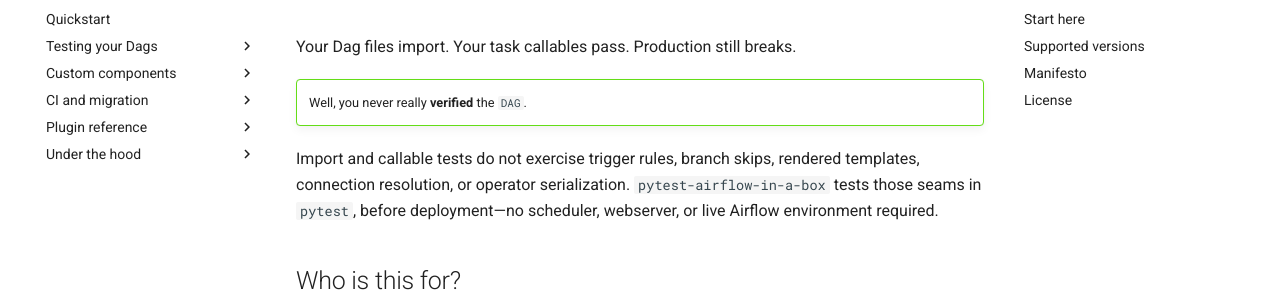
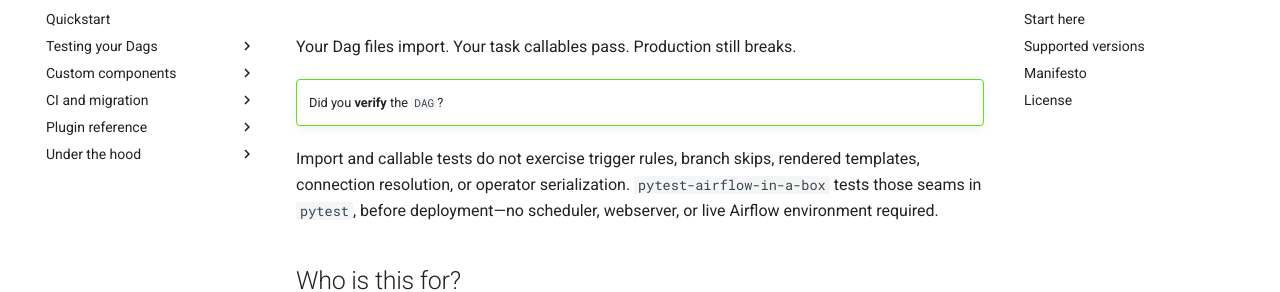
Before and after one commit to nredd/pytest-airflow-in-a-box, an MkDocs documentation site: the page built from docs/index.md, in a window 1280 px wide and 900 px high. Shown: the part 146-438 px from the top of the window. Built offline with MkDocs 1.6.1 and Material for MkDocs 9.7.7, drawn with Linux system fonts in a browser that asks for light colours; comment, search, counter and statistics services are not loaded.

Commit message:
docs: tighten home verification callout

```diff
--- a/docs/index.md
+++ b/docs/index.md
@@ -3,7 +3,7 @@
 Your Dag files import. Your task callables pass. Production still breaks.
 
 !!! question ""
-    Well, you never really __verified__ the `DAG`.
+    Did you __verify__ the `DAG`?
 
 Import and callable tests do not exercise trigger rules, branch skips, rendered templates,
 connection resolution, or operator serialization. `pytest-airflow-in-a-box` tests those seams
```
